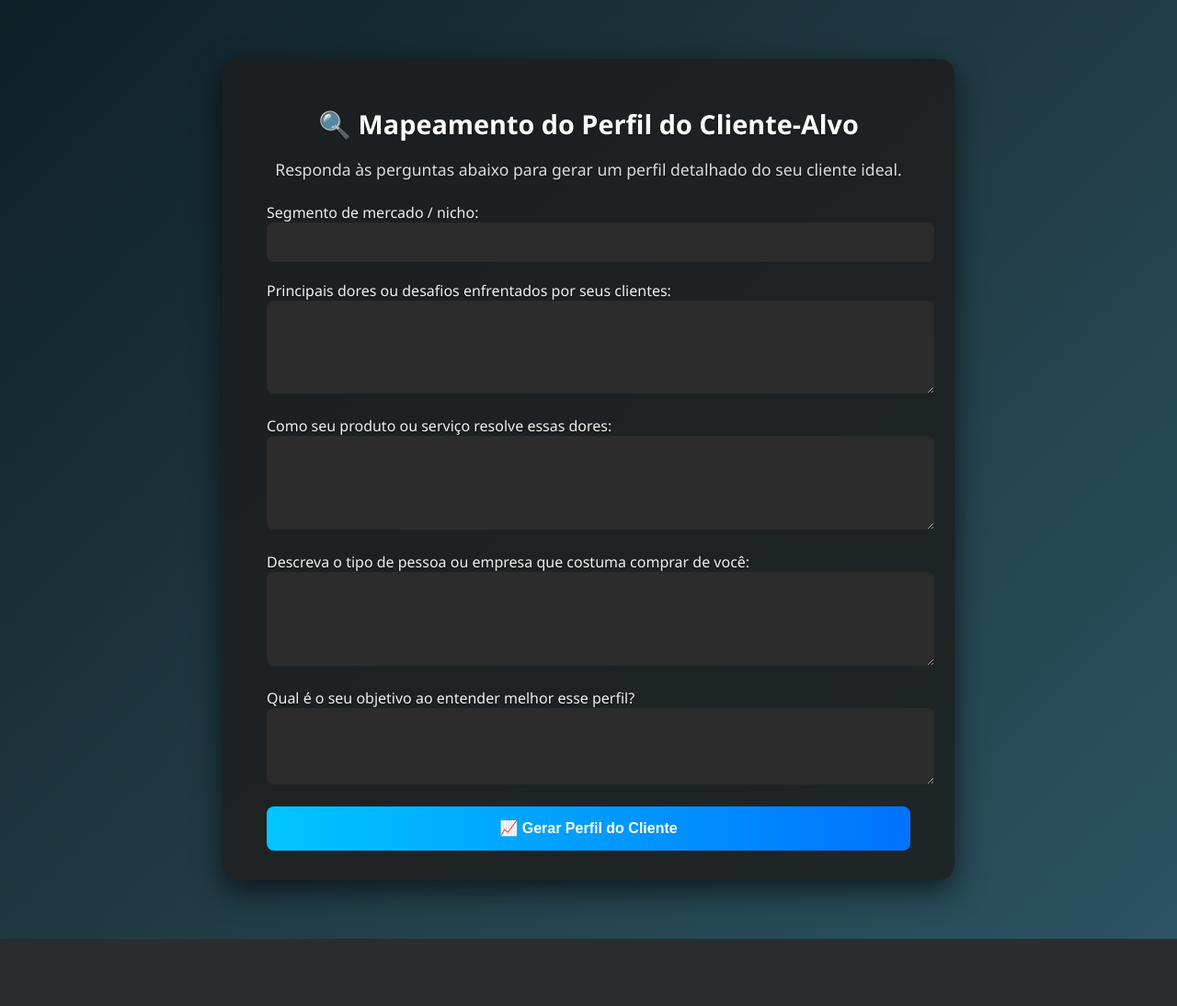
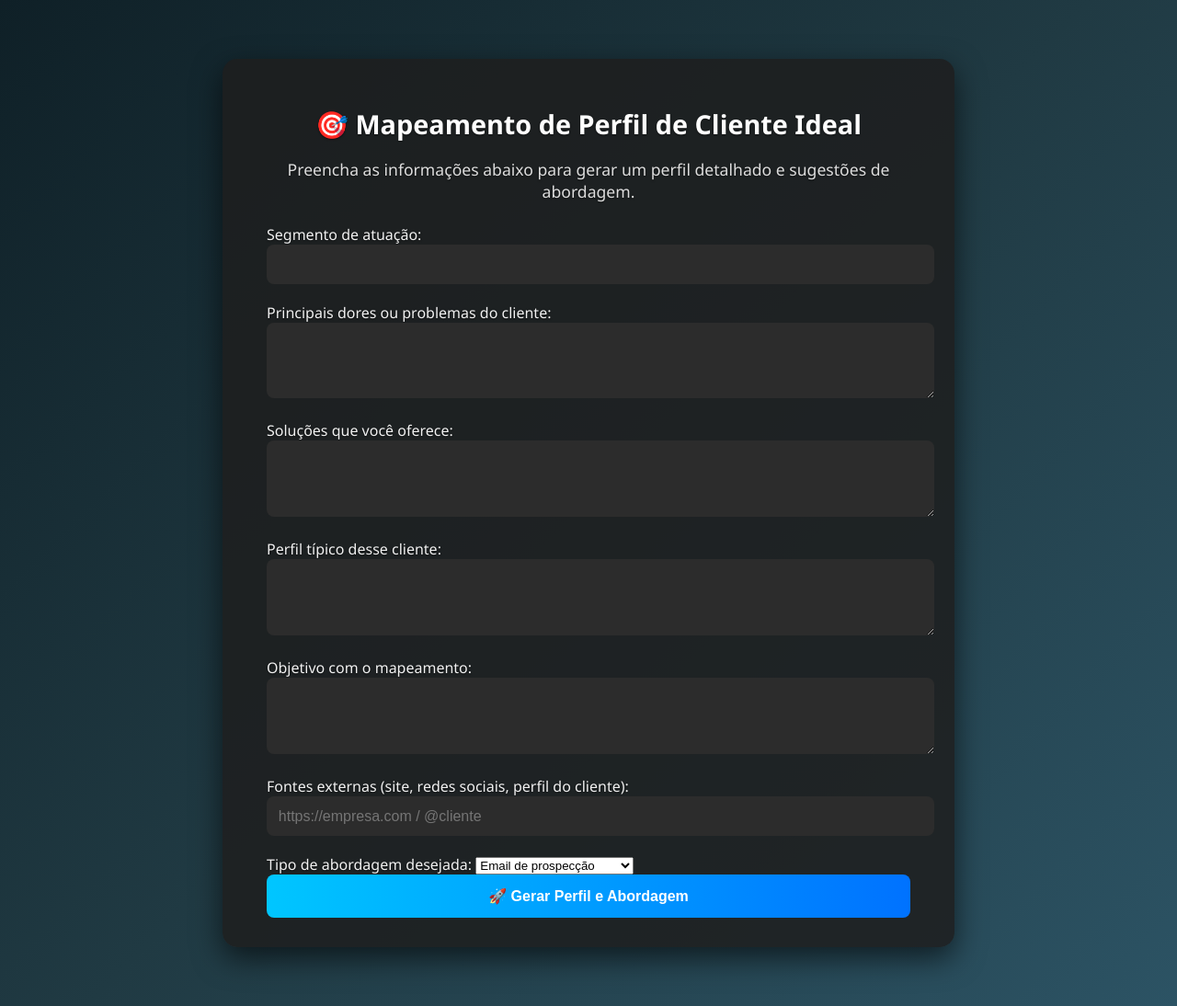
Before and after one commit to lega-nft/mentorvirtual, a FastAPI app: page /cliente in a window 1280 px wide. Shown: the whole page at 92% size. Before the commit the page ends 1021 px from the top, so only its background shows below. Run offline with FastAPI, Linux system fonts and the light colour scheme.

Commit message:
Update cliente_perfil.html

```diff
--- a/templates/cliente_perfil.html
+++ b/templates/cliente_perfil.html
@@ -1,33 +1,44 @@
 <!DOCTYPE html>
 <html lang="pt-BR">
 <head>
-  <meta charset="UTF-8" />
-  <meta name="viewport" content="width=device-width, initial-scale=1.0"/>
-  <title>Mapeamento do Cliente-Alvo</title>
-  <link rel="stylesheet" href="/static/style.css" />
+  <meta charset="UTF-8">
+  <meta name="viewport" content="width=device-width, initial-scale=1.0">
+  <title>Mapeamento de Cliente Ideal</title>
+  <link rel="stylesheet" href="/static/style.css">
 </head>
-<body class="gradient-bg">
+<body>
   <div class="container">
-    <h1 class="title">🔍 Mapeamento do Perfil do Cliente-Alvo</h1>
-    <p class="subtitle">Responda às perguntas abaixo para gerar um perfil detalhado do seu cliente ideal.</p>
+    <h1 class="title">🎯 Mapeamento de Perfil de Cliente Ideal</h1>
+    <p class="subtitle">Preencha as informações abaixo para gerar um perfil detalhado e sugestões de abordagem.</p>
 
     <form method="post" action="/api/mapear-cliente" class="form">
-      <label for="segmento">Segmento de mercado / nicho:</label>
+      <label for="segmento">Segmento de atuação:</label>
       <input type="text" id="segmento" name="segmento" required />
 
-      <label for="problemas">Principais dores ou desafios enfrentados por seus clientes:</label>
-      <textarea id="problemas" name="problemas" rows="4" required></textarea>
+      <label for="problemas">Principais dores ou problemas do cliente:</label>
+      <textarea id="problemas" name="problemas" rows="3" required></textarea>
 
-      <label for="solucao">Como seu produto ou serviço resolve essas dores:</label>
-      <textarea id="solucao" name="solucao" rows="4" required></textarea>
+      <label for="solucao">Soluções que você oferece:</label>
+      <textarea id="solucao" name="solucao" rows="3" required></textarea>
 
-      <label for="perfil">Descreva o tipo de pessoa ou empresa que costuma comprar de você:</label>
-      <textarea id="perfil" name="perfil" rows="4" required></textarea>
+      <label for="perfil">Perfil típico desse cliente:</label>
+      <textarea id="perfil" name="perfil" rows="3" required></textarea>
 
-      <label for="objetivo">Qual é o seu objetivo ao entender melhor esse perfil?</label>
+      <label for="objetivo">Objetivo com o mapeamento:</label>
       <textarea id="objetivo" name="objetivo" rows="3" required></textarea>
 
-      <button type="submit">📈 Gerar Perfil do Cliente</button>
+      <label for="fontes">Fontes externas (site, redes sociais, perfil do cliente):</label>
+      <input type="text" id="fontes" name="fontes" placeholder="https://empresa.com / @cliente" />
+
+      <label for="abordagem">Tipo de abordagem desejada:</label>
+      <select id="abordagem" name="abordagem">
+        <option value="Email de prospecção">Email de prospecção</option>
+        <option value="Mensagem no WhatsApp">Mensagem no WhatsApp</option>
+        <option value="Mensagem no Instagram">Mensagem no Instagram</option>
+        <option value="Ligação comercial">Ligação comercial</option>
+      </select>
+
+      <button type="submit">🚀 Gerar Perfil e Abordagem</button>
     </form>
   </div>
 </body>
```
